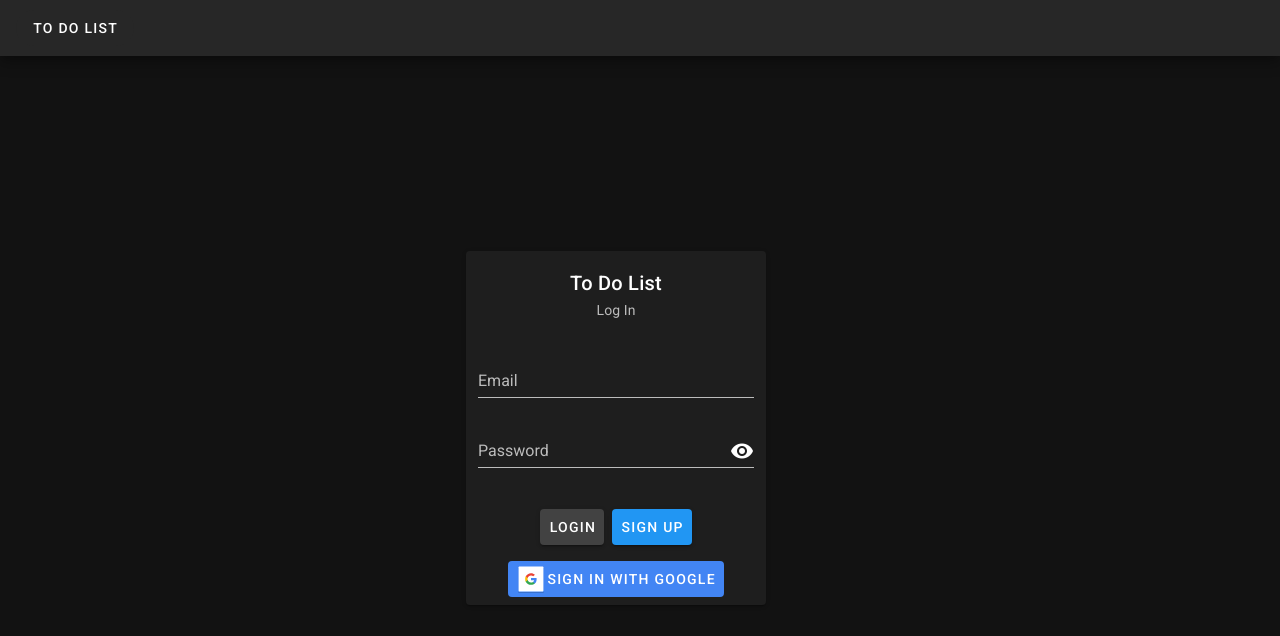
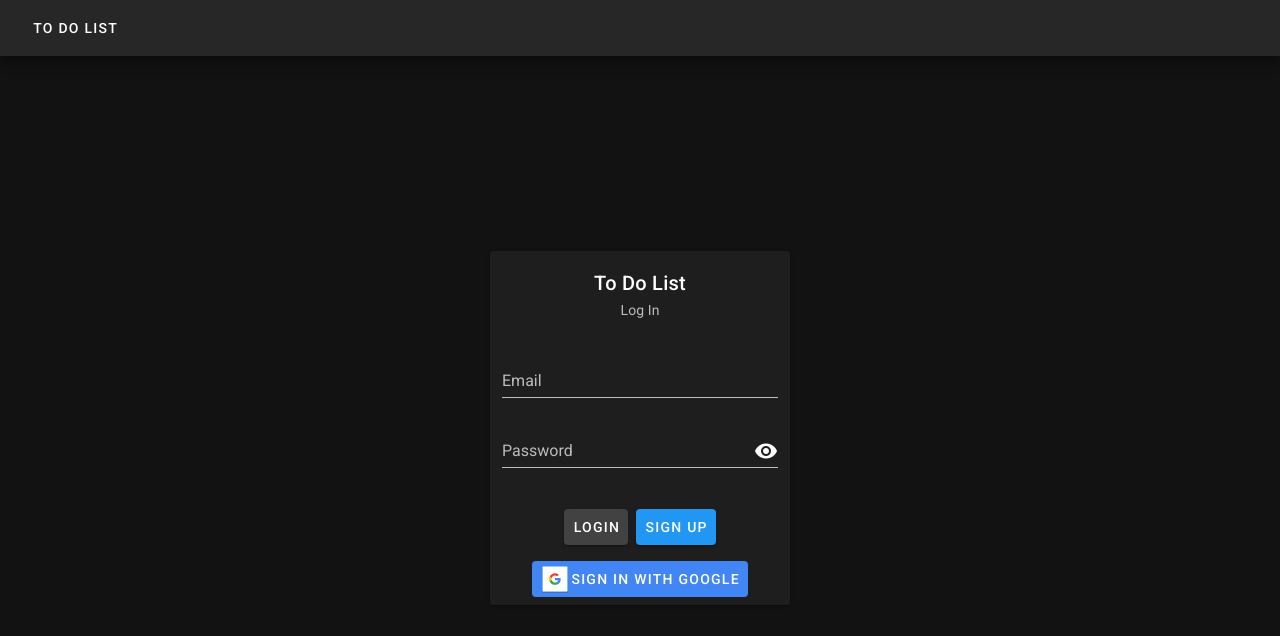
Before and after one commit to jugal13/Vue-To-Do-List, a Vue app: page /login in a window 1280 px wide. Shown: the top 636 px of the page. Built offline with nearby package versions, Linux system fonts and the light colour scheme.

Commit message:
center v-layout

```diff
--- a/src/views/Home.vue
+++ b/src/views/Home.vue
@@ -1,7 +1,7 @@
 <template>
   <v-container>
     <v-container fluid>
-      <v-layout>
+      <v-layout justify-center>
         <v-flex row justify-center align-center>
           <v-card width="300">
             <v-container>
@@ -19,7 +19,7 @@
       </v-layout>
     </v-container>
     <v-container fluid v-for="(eachItem, index) in listOfItems" :key="index">
-      <v-layout>
+      <v-layout justify-center>
         <v-flex row justify-center align-center>
           <v-card width="300">
             <v-container fluid>
--- a/src/views/Login.vue
+++ b/src/views/Login.vue
@@ -1,6 +1,6 @@
 <template>
   <v-container fill-height>
-    <v-layout>
+    <v-layout justify-center>
       <v-flex row justify-center align-center>
         <v-container fluid v-if="this.$store.getters.getBusy">
           <v-flex row justify-center>
@@ -8,7 +8,7 @@
           </v-flex>
         </v-container>
         <v-container fluid v-else>
-          <v-layout>
+          <v-layout justify-center>
             <v-flex row justify-center align-center>
               <v-card width="300">
                 <v-card-title class="justify-center">To Do List</v-card-title>
--- a/src/views/SignUp.vue
+++ b/src/views/SignUp.vue
@@ -1,6 +1,6 @@
 <template>
   <v-container fill-height>
-    <v-layout>
+    <v-layout justify-center>
       <v-flex row justify-center align-center>
         <v-container fluid v-if="this.$store.getters.getBusy">
           <v-flex row justify-center>
@@ -8,7 +8,7 @@
           </v-flex>
         </v-container>
         <v-container fluid v-else>
-          <v-layout>
+          <v-layout justify-center>
             <v-flex row justify-center align-center>
               <v-card width="300">
                 <v-card-title class="justify-center">To Do List</v-card-title>
```
